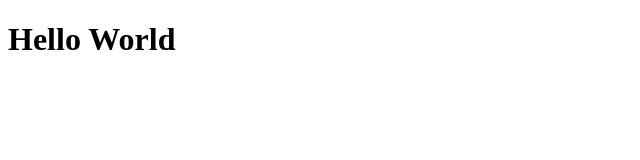
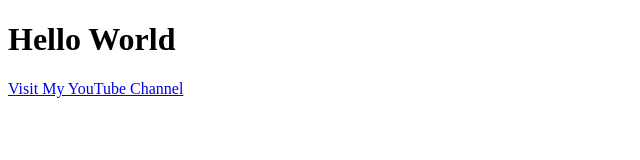
Before and after one commit to augustarev/augustarev.github.io, a plain HTML site: page index.html in a window 1280 px wide. Shown: the whole page, without its empty margins (0-640 px from the left). Drawn offline with Linux system fonts and the light colour scheme.

Commit message:
Add link to YouTube channel in index.html

```diff
--- a/index.html
+++ b/index.html
@@ -7,7 +7,9 @@
 </head>
 <body>
     <h1>Hello World</h1>
-
+<a href="https://www.youtube.com/@augustarev" target="_blank">
+  Visit My YouTube Channel
+</a>
     <!-- Link to JavaScript -->
     <script src="script.js"></script>
 </body>
```
